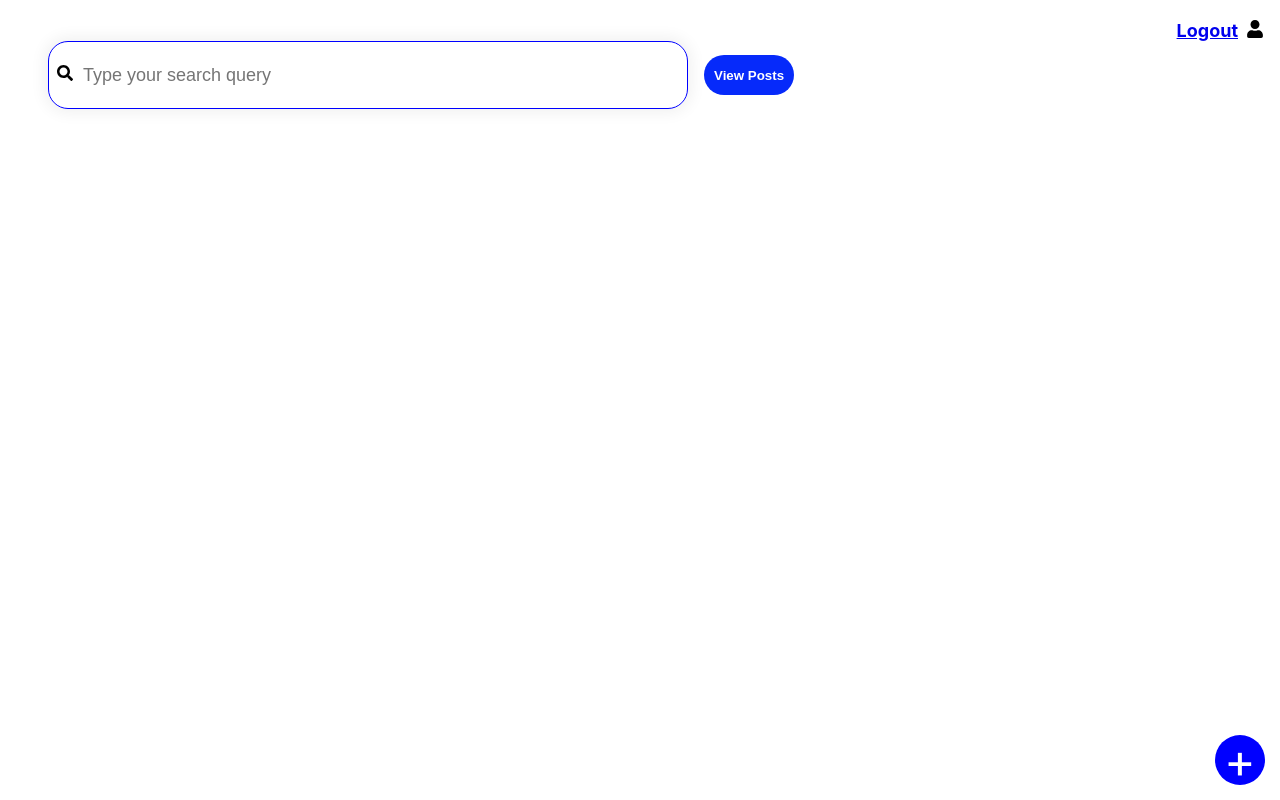
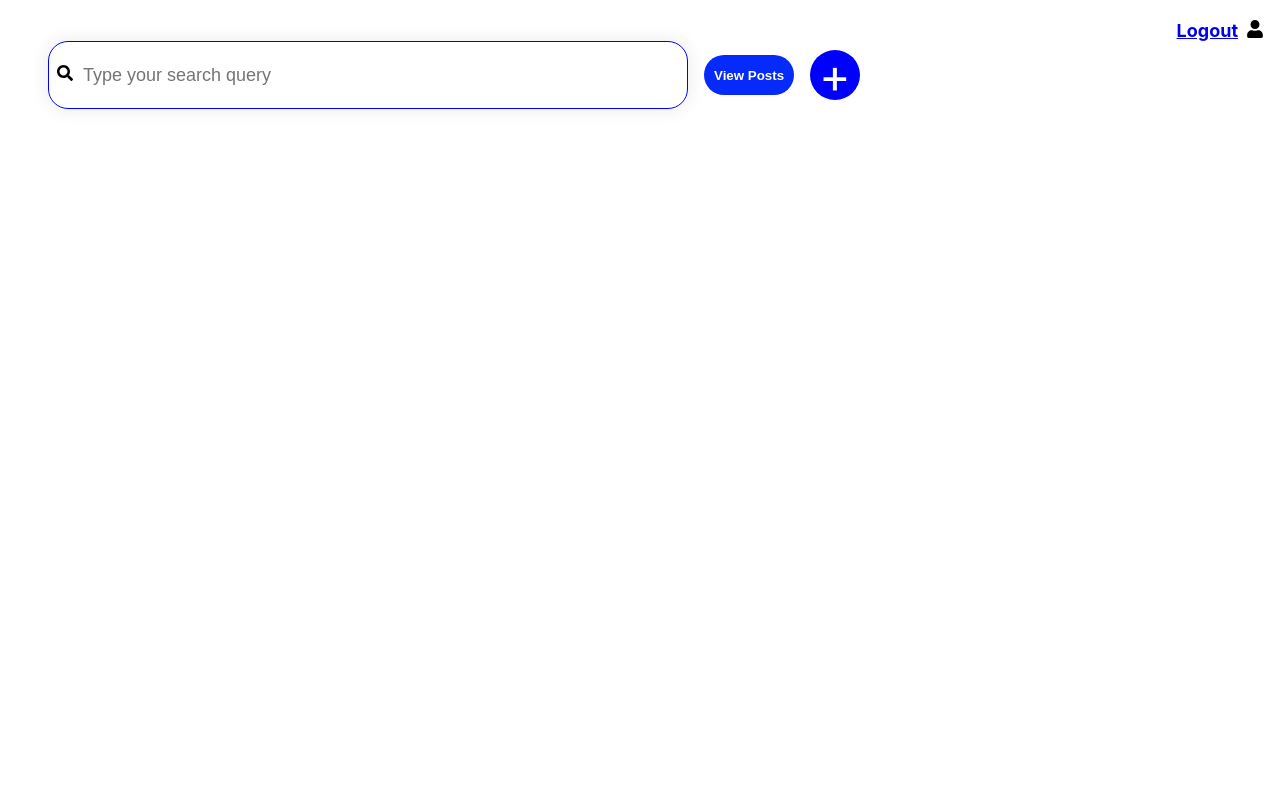
Before and after one commit to RinkleRani/student-plaza, a React (Create React App) app in the folder client/: page /home in a window 1280 px wide. Built offline with nearby package versions, Linux system fonts and the light colour scheme; no server answers.

Commit message:
Changes to solve bug

```diff
--- a/client/src/Components/CreatePost/CreatePost.js
+++ b/client/src/Components/CreatePost/CreatePost.js
@@ -72,7 +72,7 @@ class CreatePost extends React.PureComponent {
             const response = await fetch(API_ROOT + '/api/v0/post/',
                 {
                     method: "POST",
-                    headers: {"Authorization": window.localStorage.getItem('userID'),"Content-Type":"text/plain"},
+                    headers: {"Authorization": window.localStorage.getItem('userID'),"Content-Type":"application/json"},
                     body: JSON.stringify(trxobj)
                 }
             );
--- a/client/src/Components/PostDataList/PostData.js
+++ b/client/src/Components/PostDataList/PostData.js
@@ -103,7 +103,7 @@ class PostData extends React.Component {
         return (
             <div>
                 {
-                   // this.state.data.hits.hits.map(this.renderPost)
+                    this.state.data.hits.hits.map(this.renderPost)
                 }
             </div>
         )
@@ -123,6 +123,9 @@ class PostData extends React.Component {
     {
         return (
             <div className="card br" key={"post_" + index}>
+                <div>
+                    <h2>User ID  {post.userId}</h2>
+                </div>
                 <div>
                     <h2>{post.title}</h2>
                 </div>
--- a/client/src/Pages/Home.js
+++ b/client/src/Pages/Home.js
@@ -63,6 +63,9 @@ class Home extends React.PureComponent {
                         <div >
                             <input type="button" className="stylesearchbutton" onClick={this.handleSubmit} value="View Posts" />
                         </div>
+                        <div onClick={this.showCreatePost} style={{ position: "absolute", top: "50px", right: "420px", zIndex: "100", backgroundColor: "blue", width: "50px", height: "50px", borderRadius: "50px", fontSize: "3rem", color: "#fff", display: "flex", alignItems: "center", justifyContent: "center", cursor: "pointer" }}>
+                          +
+                        </div>
                     </div>
 
                     <div>
@@ -70,9 +73,6 @@ class Home extends React.PureComponent {
 
                     </div>
 
-                    <div onClick={this.showCreatePost} style={{ position: "absolute", bottom: "15px", right: "15px", zIndex: "100", backgroundColor: "blue", width: "50px", height: "50px", borderRadius: "50px", fontSize: "3rem", color: "#fff", display: "flex", alignItems: "center", justifyContent: "center", cursor: "pointer" }}>
-                        +
-                    </div>
                     <div>
                         {this.renderDialogs()}
                     </div>
--- a/client/src/Pages/SignUp.js
+++ b/client/src/Pages/SignUp.js
@@ -85,11 +85,17 @@ class SignUp extends React.PureComponent {
         }
 
        else{
+        let axiosConfig = {
+            headers: {
+                'Content-Type': 'application/json;charset=UTF-8',
+                "Access-Control-Allow-Origin": "*",
+            }
+          };
         //alert(JSON.stringify(this.state));
         alert(JSON.stringify("Registered"));
         Axios.post("http://a64f2e3e4a3fe47d49b0877d457098bf-922598223.us-west-2.elb.amazonaws.com:8080/register",{emailInp:this.state.email,passwordInp:this.state.cpass,fullNameInp:this.state.fullName,contactInp:this.state.phone
-        }).then(()=>{
-        alert("successful insert");
+        },axiosConfig).then(()=>{
+        console.log("successful insert");
         });
         window.location.href='/';
 
```
